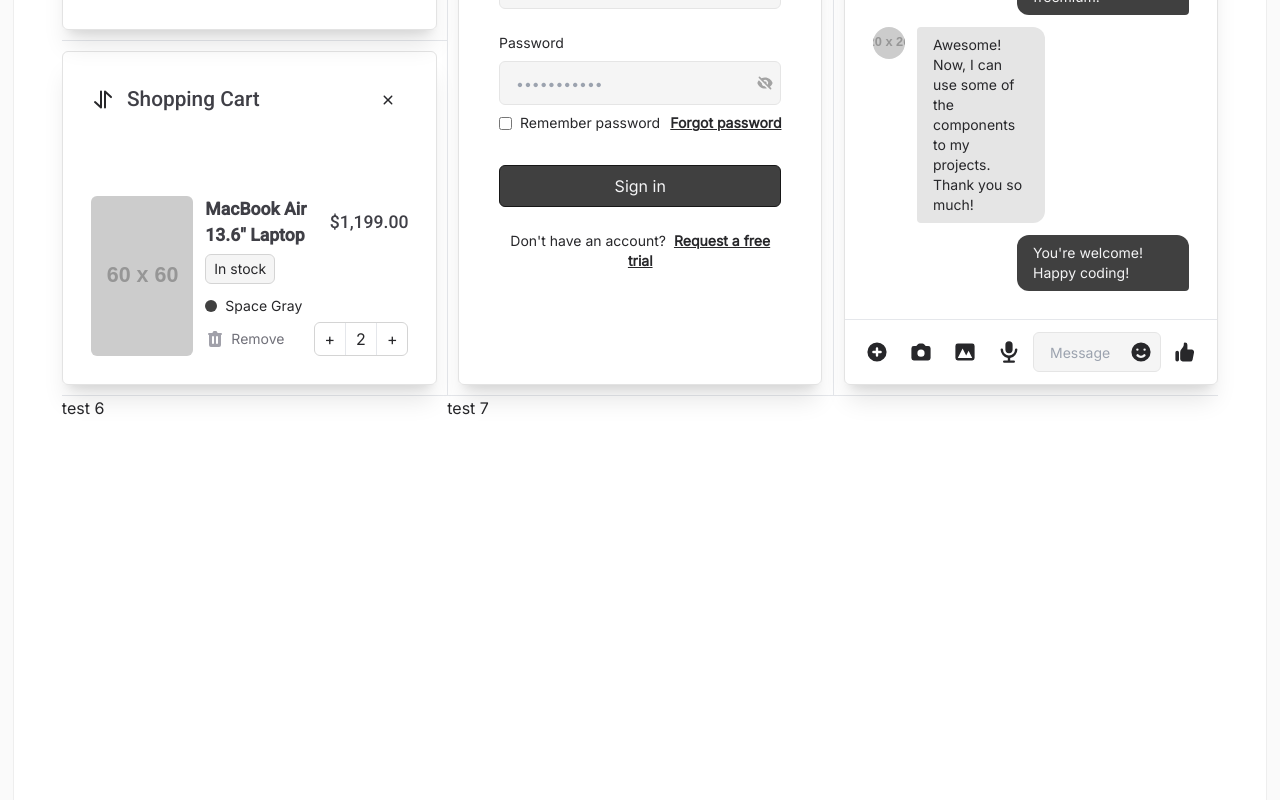
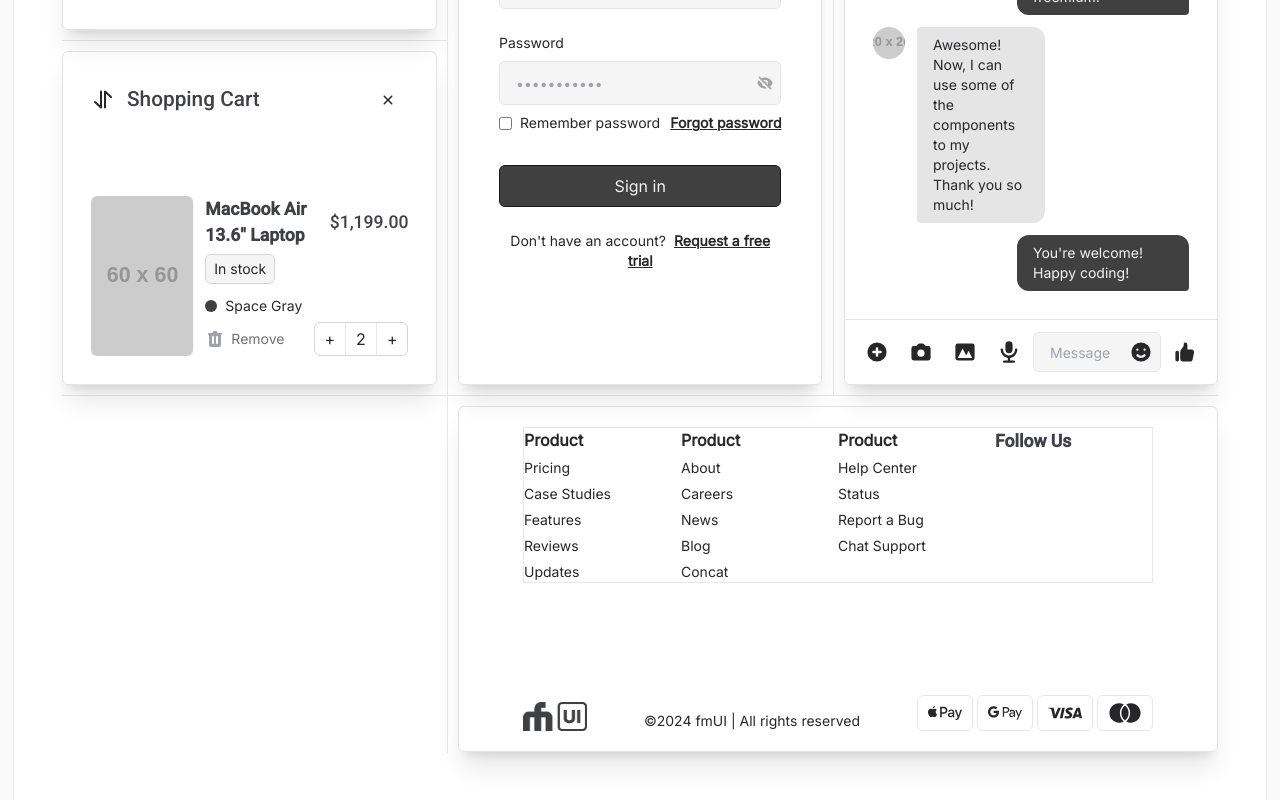
Before and after one commit to fwedwicc/fmUI, a React (Vite) app: page /home in a window 1280 px wide. Shown: the part 1236-2036 px from the top of the page. Built offline with nearby package versions, Linux system fonts and the light colour scheme.

Commit message:
Added inital footer component for interface overview

```diff
--- a/src/components/Interface.jsx
+++ b/src/components/Interface.jsx
@@ -3,6 +3,8 @@ import useVanillaTilt from '../hooks/useVanillaTilt';
 import { IoIosClose } from "react-icons/io";
 import { TbTransferVertical } from "react-icons/tb";
 import { HiThumbUp, HiCamera, HiMicrophone, HiPhotograph, HiPlusCircle, HiEmojiHappy, HiArrowSmLeft, HiVideoCamera, HiPhone, HiInformationCircle, HiEyeOff, HiTrash } from "react-icons/hi";
+import { FaApplePay, FaGooglePay } from "react-icons/fa";
+import { RiVisaLine, RiMastercardFill } from "react-icons/ri";
 import { fmUILogo } from '../assets'
 
 const Card = () => {
@@ -314,6 +316,66 @@ const Cart = () => {
   )
 }
 
+const Footer = () => {
+  const tiltOptions = {
+    max: 4,
+    speed: 50,
+    glare: true,
+    "max-glare": 0.3,
+  };
+  const cardRef = useVanillaTilt(tiltOptions);
+
+  return (
+    <div ref={cardRef} className='rounded-md border w-full h-full border-neutral-400/30 shadow-xl flex flex-col justify-between py-5 px-16'>
+      <div className='border h-full'>
+        <div className='grid grid-cols-4'>
+          <div>
+            <ul className='text-sm space-y-1.5'>
+              <li className='text-base font-semibold'>Product</li>
+              <li>Pricing</li>
+              <li>Case Studies</li>
+              <li>Features</li>
+              <li>Reviews</li>
+              <li>Updates</li>
+            </ul>
+          </div>
+          <div>
+            <ul className='text-sm space-y-1.5'>
+              <li className='text-base font-semibold'>Product</li>
+              <li>About</li>
+              <li>Careers</li>
+              <li>News</li>
+              <li>Blog</li>
+              <li>Concat</li>
+            </ul>
+          </div>
+          <div>
+            <ul className='text-sm space-y-1.5'>
+              <li className='text-base font-semibold'>Product</li>
+              <li>Help Center</li>
+              <li>Status</li>
+              <li>Report a Bug</li>
+              <li>Chat Support</li>
+            </ul>
+          </div>
+          <div>
+            <h2 className='font-semibold text-[1.1rem]'>Follow Us</h2>
+          </div>
+        </div>
+      </div>
+      <div className='h-full flex justify-between items-end'>
+        <img src={fmUILogo} alt="fmUI Logo" className='w-16 h-auto' />
+        <span className='text-sm'>©2024 fmUI | All rights reserved</span>
+        <div className='flex gap-1'>
+          <FaApplePay className='w-auto h-9 border px-2.5 rounded-md' />
+          <FaGooglePay className='w-auto h-9 border px-2.5 rounded-md' />
+          <RiVisaLine className='w-auto h-9 border px-2.5 rounded-md' />
+          <RiMastercardFill className='w-auto h-9 border px-2.5 rounded-md' />
+        </div>
+      </div>
+    </div>
+  )
+}
 
 const Interface = () => {
   return (
@@ -333,8 +395,12 @@ const Interface = () => {
       <div className='col-span-1 row-span-1 pr-2.5 pt-2.5 pb-2.5 border-t border-b'>
         <Cart />
       </div>
-      <div className='col-span-1 row-span-1'>test 6</div>
-      <div className='col-span-2 row-span-1'>test 7</div>
+      <div className='col-span-1 row-span-1'>
+
+      </div>
+      <div className='col-span-2 row-span-1 border-l pl-2.5 pt-2.5'>
+        <Footer />
+      </div>
     </div>
   )
 }
```
